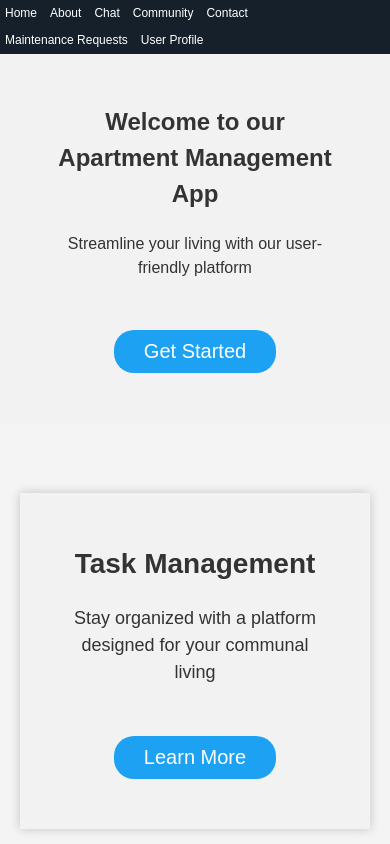
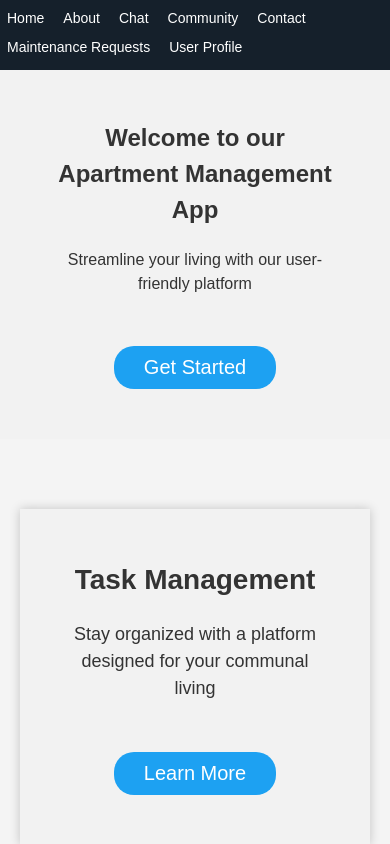
Before and after one commit to tmkanchaveli/ACCNM, a React (Create React App) app: page / in a window 390 px wide. Shown: the top 844 px of the page. Built offline with nearby package versions, Linux system fonts and the light colour scheme.

Commit message:
Update Navigation.css

```diff
--- a/src/components/Navigation.css
+++ b/src/components/Navigation.css
@@ -5,6 +5,8 @@
   position: sticky;
   top: 0;
   z-index: 999;
+  height: 70px;
+  align-items: center;
 }
 
 .navbar-nav {
@@ -16,15 +18,15 @@
 }
 
 .nav-item {
-  margin-right: 10px;
+  margin-right: 20px;
 }
 
 .nav-link {
   color: white;
   text-decoration: none;
-  font-size: 16px;
-  padding: 10px;
-  border-radius: 20px;
+  font-size: 18px;
+  padding: 15px;
+  border-radius: 25px;
   transition: background-color 0.3s ease;
 }
 
@@ -35,12 +37,12 @@
 /* Media query for tablet devices */
 @media (max-width: 768px) {
   .nav-item {
-    margin-right: 5px;
+    margin-right: 10px;
   }
 
   .nav-link {
-    font-size: 14px;
-    padding: 7px;
+    font-size: 16px;
+    padding: 10px;
   }
 }
 
@@ -51,12 +53,12 @@
   }
 
   .nav-item {
-    margin-right: 3px;
-    margin-bottom: 3px;
+    margin-right: 5px;
+    margin-bottom: 5px;
   }
 
   .nav-link {
-    font-size: 12px;
-    padding: 5px;
+    font-size: 14px;
+    padding: 7px;
   }
 }
```
